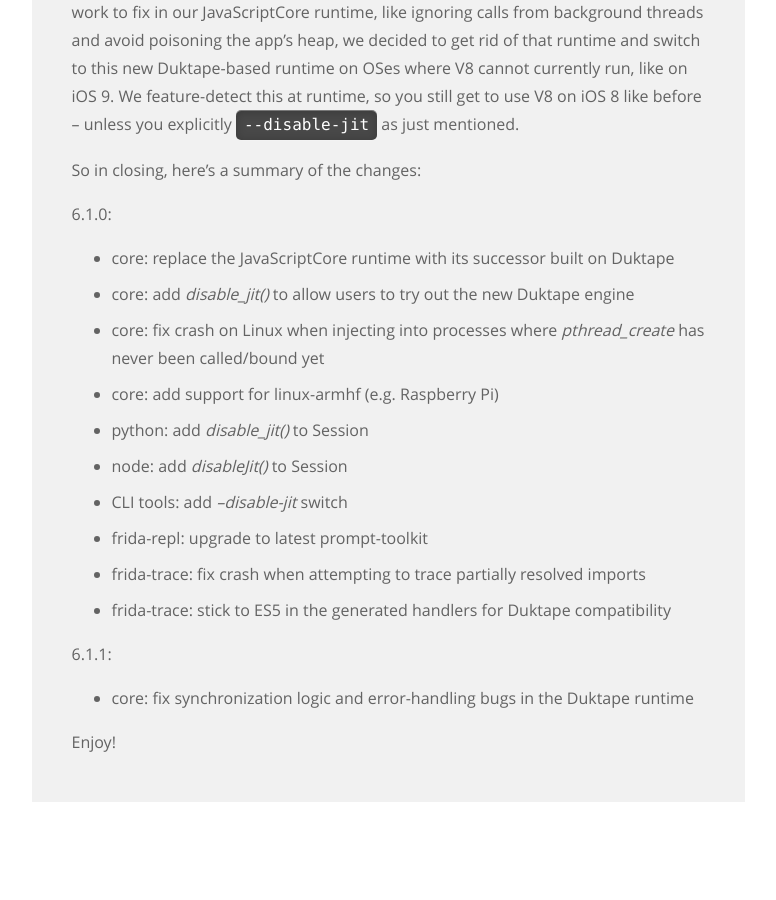
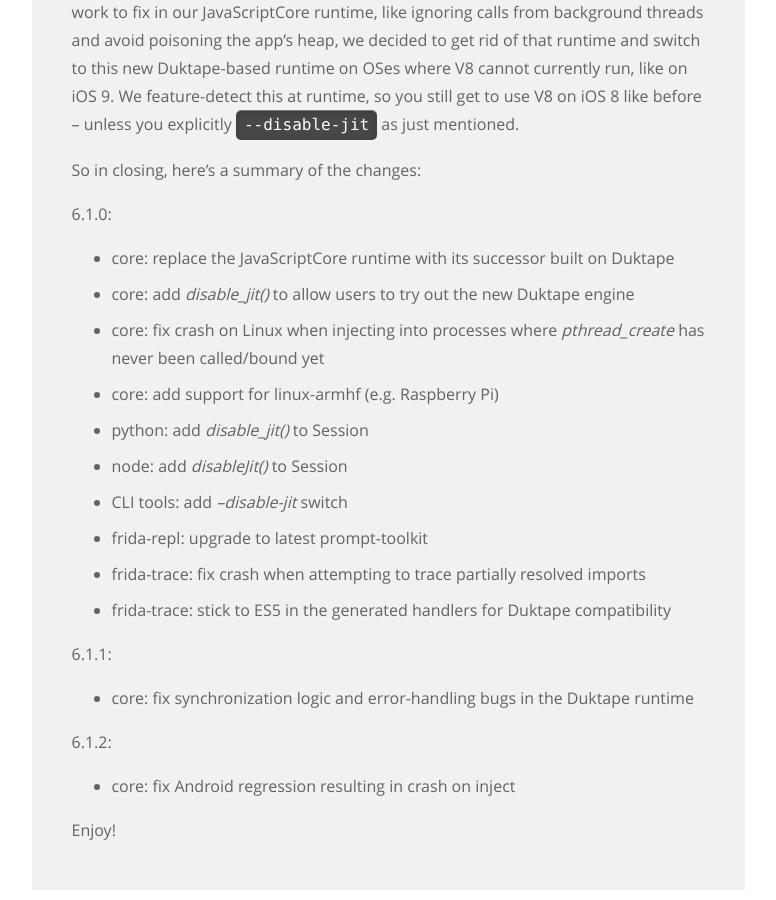
Before and after one commit to frida/frida-website, a Jekyll site: the page built from _posts/2016-01-14-frida-6-1-released.markdown, in a window 1280 px wide and 900 px high, scrolled down 1068 px. Shown: the whole window, without its empty margins (364-1140 px from the left). Built offline with Jekyll 4.4.1, drawn with Linux system fonts in a browser that asks for light colours; before the commit the page ends 1880 px from its top, so only the background shows below that.

Commit message:
Add release notes for 6.1.2

```diff
--- a/_posts/2016-01-14-frida-6-1-released.markdown
+++ b/_posts/2016-01-14-frida-6-1-released.markdown
@@ -66,4 +66,8 @@ So in closing, here's a summary of the changes:
 
 - core: fix synchronization logic and error-handling bugs in the Duktape runtime
 
+6.1.2:
+
+- core: fix Android regression resulting in crash on inject
+
 Enjoy!
```
